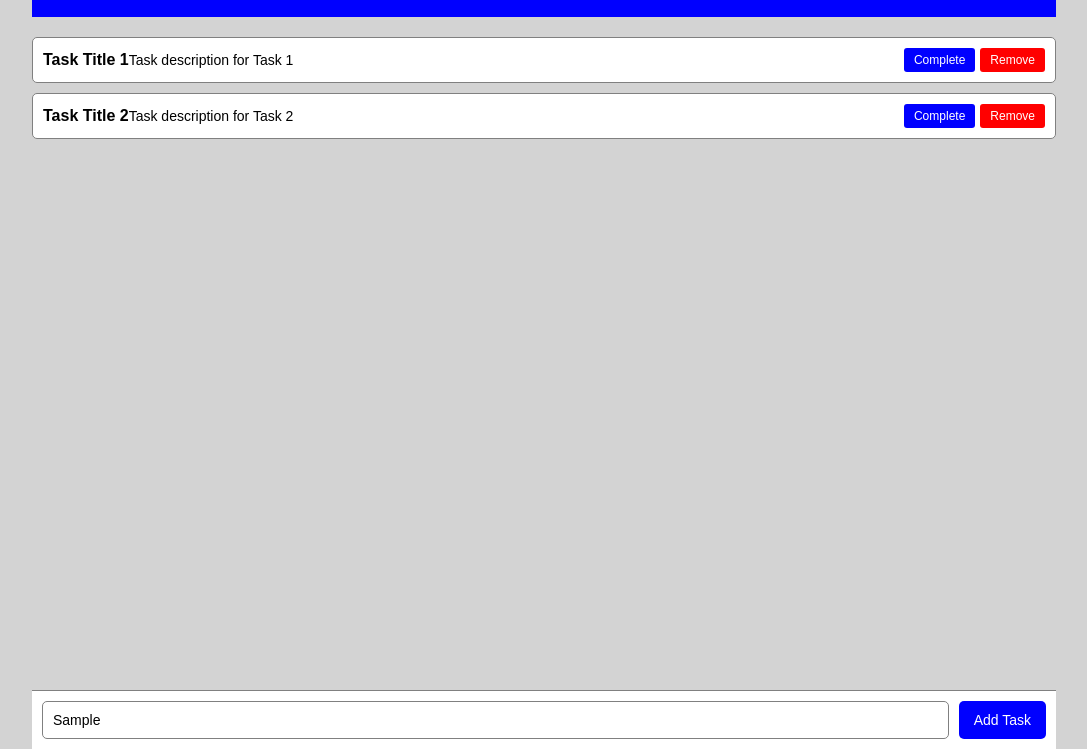
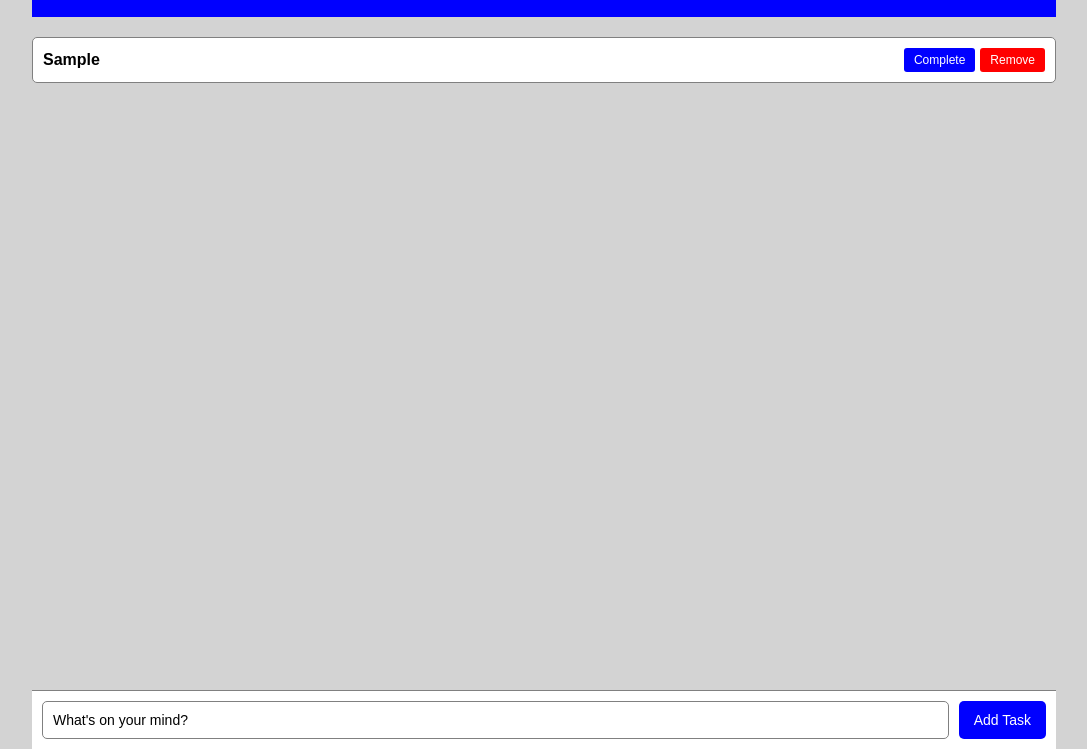
Before and after one commit to codespirityash/vanilla-todo-with-server, a website built with Vite: page client/index.html in a window 1280 px wide. Both pictures are taken after typing "Sample" into the empty fields and a click on the button "Add Task". Shown: the part 51-800 px from the top of the page, without its empty margins (96-1183 px from the left). Built offline with nearby package versions, Linux system fonts and the light colour scheme.

Commit message:
Add Functioality with DOM in js

```diff
--- a/client/index.html
+++ b/client/index.html
@@ -12,30 +12,12 @@
       <header>
         <h2>TO-DO LIST WITH SERVER</h2>
       </header>
-      <section id="task-list">
-        <section class="item">
-          <div class="header"><h4>Task Title 1</h4></div>
-          <div class="content">Task description for Task 1</div>
-          <div class="footer">
-            <button id="complete">Complete</button>
-            <button id="remove">Remove</button>
-          </div>
-        </section>
-
-        <section class="item">
-          <div class="header"><h4>Task Title 2</h4></div>
-          <div class="content">Task description for Task 2</div>
-          <div class="footer">
-            <button id="complete">Complete</button>
-            <button id="remove">Remove</button>
-          </div>
-        </section>
-      </section>
+      <section id="task-list"></section>
       <footer>
         <input type="text" id="input" placeholder="What's on your mind?" />
         <button id="button">Add Task</button>
       </footer>
     </div>
-    <script type="module" src="./src/main.js"></script>
+    <script type="module" src="./src/lib/index.js"></script>
   </body>
 </html>
--- a/client/src/lib/index.js
+++ b/client/src/lib/index.js
@@ -0,0 +1,61 @@
+document.addEventListener("DOMContentLoaded", function () {
+  const taskList = document.getElementById("task-list");
+  const inputField = document.getElementById("input");
+  const addButton = document.getElementById("button");
+
+  //  Added a new task
+  addButton.addEventListener("click", function () {
+    const taskTitle = inputField.value.trim();
+
+    if (taskTitle === "") {
+      alert("Please enter a task title"); //This will Show an alert if input is empty
+      return;
+    }
+
+    const taskItem = document.createElement("section");
+    taskItem.className = "item";
+
+    const taskHeader = document.createElement("div");
+    taskHeader.className = "header";
+    const taskTitleElement = document.createElement("h4");
+    taskTitleElement.textContent = taskTitle;
+    taskHeader.appendChild(taskTitleElement);
+
+    const taskContent = document.createElement("div");
+    taskContent.className = "content";
+
+    const taskFooter = document.createElement("div");
+    taskFooter.className = "footer";
+
+    const completeButton = document.createElement("button");
+    completeButton.id = "complete";
+    completeButton.textContent = "Complete";
+
+    const removeButton = document.createElement("button");
+    removeButton.id = "remove";
+    removeButton.textContent = "Remove";
+
+    taskFooter.appendChild(completeButton);
+    taskFooter.appendChild(removeButton); //Added Button
+
+    taskItem.appendChild(taskHeader); // Append header, content, and footer to the task item
+    taskItem.appendChild(taskContent);
+    taskItem.appendChild(taskFooter);
+
+    taskList.appendChild(taskItem);
+
+    inputField.value = ""; // Clear the placehoolder
+
+    completeButton.addEventListener("click", function () {
+      if (taskTitleElement.style.textDecoration === "line-through") {
+        taskTitleElement.style.textDecoration = "none";
+      } else {
+        taskTitleElement.style.textDecoration = "line-through";
+      }
+    }); //Complete Button Functionality
+
+    removeButton.addEventListener("click", function () {
+      taskList.removeChild(taskItem);
+    });
+  });
+}); //Rmove Button Functionality
--- a/client/src/main.js
+++ b/client/src/main.js
@@ -1 +1 @@
-import './styles/index.scss';
+// import "./styles/index.scss";
```
